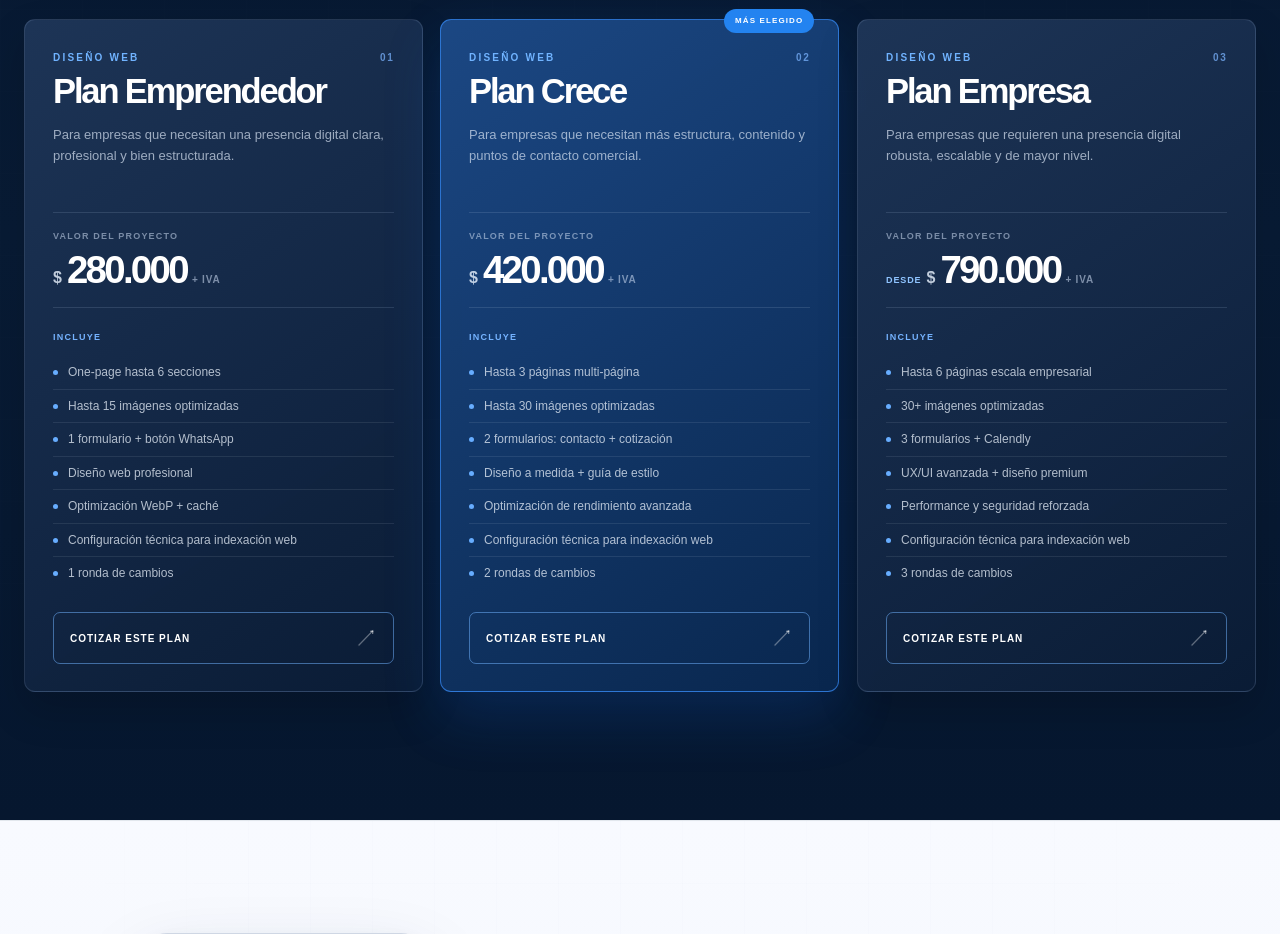
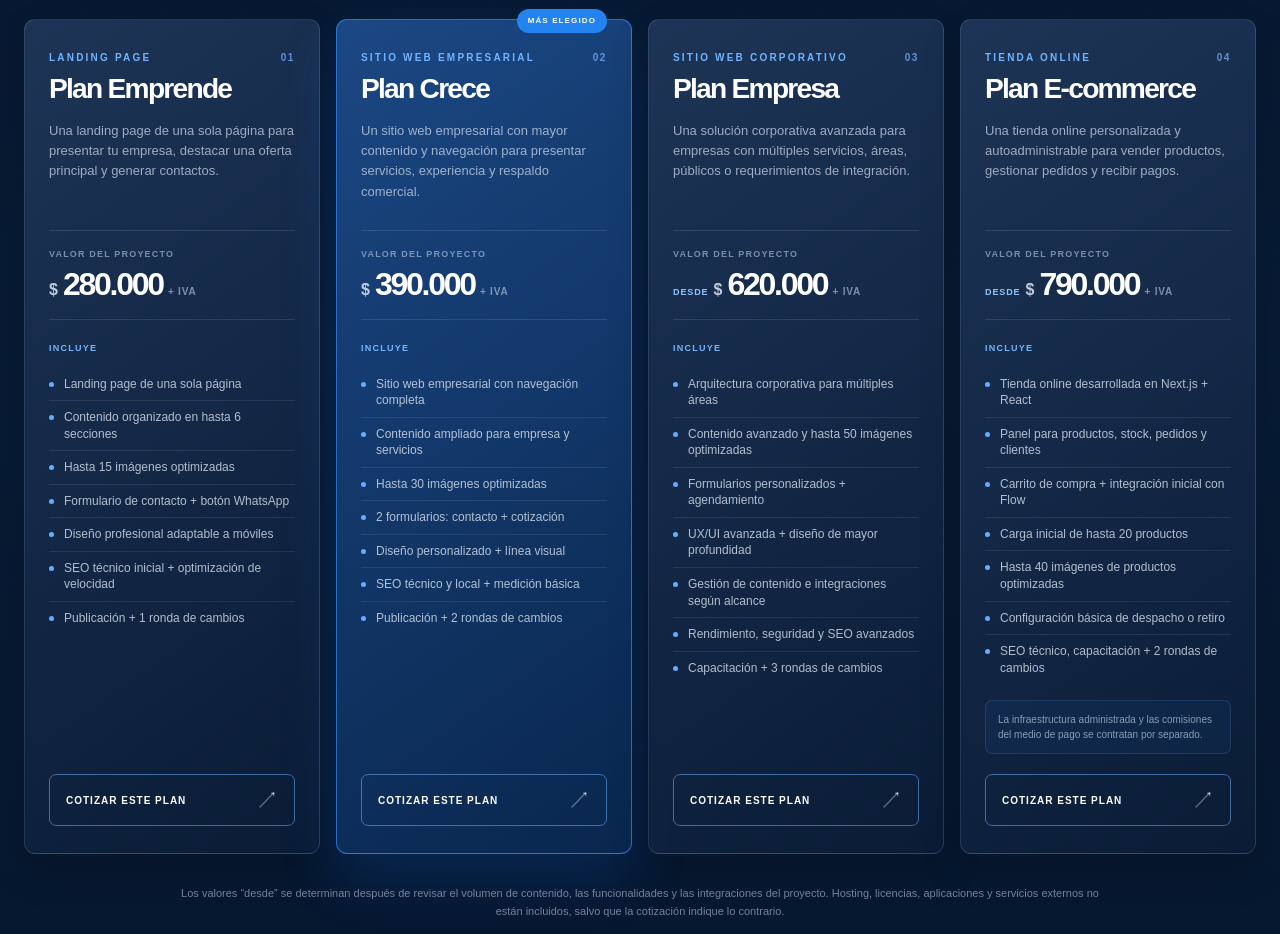
Before and after one commit to robertomanzomorales-beep/vialoop-next-app, a Next.js app: page / in a window 1280 px wide. Shown: the part 3000-3934 px from the top of the page. Built offline with nearby package versions, Linux system fonts and the light colour scheme; grey boxes are pictures that could not be loaded.

Commit message:
Actualiza planes web e incorpora plan ecommerce

```diff
--- a/components/Pricing.module.css
+++ b/components/Pricing.module.css
@@ -4,7 +4,12 @@
   overflow: hidden;
   padding: 128px 24px;
   color: #f7faff;
-  background: linear-gradient(180deg, #06172f 0%, #081b35 52%, #06172f 100%);
+  background: linear-gradient(
+    180deg,
+    #06172f 0%,
+    #081b35 52%,
+    #06172f 100%
+  );
 }
 
 .gridTexture {
@@ -16,17 +21,23 @@
     linear-gradient(rgba(255, 255, 255, 0.12) 1px, transparent 1px),
     linear-gradient(90deg, rgba(255, 255, 255, 0.12) 1px, transparent 1px);
   background-size: 82px 82px;
-  mask-image: linear-gradient(180deg, transparent, #000000 18%, #000000 82%, transparent);
+  mask-image: linear-gradient(
+    180deg,
+    transparent,
+    #000000 18%,
+    #000000 82%,
+    transparent
+  );
 }
 
 .container {
   position: relative;
-  width: min(100%, 1240px);
+  width: min(100%, 1500px);
   margin: 0 auto;
 }
 
 .heading {
-  max-width: 770px;
+  max-width: 820px;
   margin: 0 auto 64px;
   text-align: center;
 }
@@ -41,7 +52,7 @@
 }
 
 .heading h2 {
-  max-width: 760px;
+  max-width: 800px;
   margin: 18px auto 20px;
   color: #ffffff;
   font-size: clamp(39px, 5.1vw, 63px);
@@ -55,7 +66,7 @@
 }
 
 .headingText {
-  max-width: 610px;
+  max-width: 680px;
   margin: 0 auto;
   color: rgba(224, 234, 249, 0.68);
   font-size: 15px;
@@ -64,20 +75,25 @@
 
 .cards {
   display: grid;
-  grid-template-columns: repeat(3, minmax(0, 1fr));
+  grid-template-columns: repeat(4, minmax(0, 1fr));
   align-items: stretch;
-  gap: 17px;
+  gap: 16px;
 }
 
 .card {
   position: relative;
   display: flex;
-  min-height: 615px;
+  min-width: 0;
+  min-height: 680px;
   flex-direction: column;
-  padding: 30px 28px 27px;
+  padding: 30px 24px 27px;
   border: 1px solid rgba(188, 210, 243, 0.14);
   border-radius: 11px;
-  background: linear-gradient(145deg, rgba(30, 54, 88, 0.97), rgba(10, 28, 54, 0.99));
+  background: linear-gradient(
+    145deg,
+    rgba(30, 54, 88, 0.97),
+    rgba(10, 28, 54, 0.99)
+  );
   box-shadow: 0 18px 42px rgba(0, 0, 0, 0.16);
   transform-origin: center center;
   transition:
@@ -93,7 +109,12 @@
   right: 19%;
   left: 19%;
   height: 1px;
-  background: linear-gradient(90deg, transparent, rgba(112, 177, 255, 0.78), transparent);
+  background: linear-gradient(
+    90deg,
+    transparent,
+    rgba(112, 177, 255, 0.78),
+    transparent
+  );
   content: "";
   opacity: 0;
   transition: opacity 420ms ease;
@@ -102,7 +123,11 @@
 .card:hover {
   z-index: 2;
   border-color: rgba(112, 177, 255, 0.56);
-  background: linear-gradient(145deg, rgba(39, 75, 122, 0.99), rgba(10, 38, 76, 0.99));
+  background: linear-gradient(
+    145deg,
+    rgba(39, 75, 122, 0.99),
+    rgba(10, 38, 76, 0.99)
+  );
   box-shadow:
     0 30px 68px rgba(0, 0, 0, 0.27),
     0 12px 30px rgba(26, 124, 237, 0.16);
@@ -113,18 +138,26 @@
 }
 
 .pricingSection .card[data-pricing-reveal].visible:hover {
-  transform: translate3d(0, -5px, 0) scale(1.018);
+  transform: translate3d(0, -5px, 0) scale(1.012);
 }
 
 .featuredCard {
   border-color: rgba(57, 144, 255, 0.68);
-  background: linear-gradient(145deg, rgba(28, 73, 133, 0.98), rgba(9, 39, 79, 0.99));
+  background: linear-gradient(
+    145deg,
+    rgba(28, 73, 133, 0.98),
+    rgba(9, 39, 79, 0.99)
+  );
   box-shadow: 0 24px 58px rgba(15, 105, 235, 0.18);
 }
 
 .featuredCard:hover {
   border-color: rgba(100, 183, 255, 0.88);
-  background: linear-gradient(145deg, rgba(38, 91, 157, 0.99), rgba(8, 48, 98, 1));
+  background: linear-gradient(
+    145deg,
+    rgba(38, 91, 157, 0.99),
+    rgba(8, 48, 98, 1)
+  );
   box-shadow:
     0 32px 74px rgba(0, 0, 0, 0.3),
     0 15px 38px rgba(16, 126, 246, 0.27);
@@ -150,16 +183,21 @@
   gap: 18px;
 }
 
+.cardHeader > div {
+  min-width: 0;
+}
+
 .card h3 {
   margin: 10px 0 0;
   color: #ffffff;
-  font-size: clamp(29px, 2.7vw, 36px);
+  font-size: clamp(26px, 2.2vw, 34px);
   font-weight: 800;
   letter-spacing: -0.062em;
-  line-height: 0.96;
+  line-height: 0.98;
 }
 
 .planNumber {
+  flex: 0 0 auto;
   color: rgba(123, 180, 255, 0.74);
   font-size: 10px;
   font-weight: 800;
@@ -167,15 +205,15 @@
 }
 
 .description {
-  min-height: 61px;
-  margin: 17px 0 0;
+  min-height: 84px;
+  margin: 18px 0 0;
   color: rgba(224, 234, 249, 0.67);
   font-size: 13px;
   line-height: 1.57;
 }
 
 .priceArea {
-  margin: 26px 0 23px;
+  margin: 25px 0 22px;
   padding: 17px 0;
   border-top: 1px solid rgba(190, 209, 238, 0.14);
   border-bottom: 1px solid rgba(190, 209, 238, 0.14);
@@ -191,6 +229,7 @@
 
 .price {
   display: flex;
+  flex-wrap: wrap;
   align-items: baseline;
   gap: 5px;
   margin-top: 8px;
@@ -212,7 +251,7 @@
 
 .price strong {
   color: #ffffff;
-  font-size: clamp(34px, 3vw, 42px);
+  font-size: clamp(32px, 2.5vw, 42px);
   font-weight: 800;
   letter-spacing: -0.07em;
   line-height: 0.95;
@@ -225,7 +264,7 @@
 }
 
 .features {
-  margin-bottom: 22px;
+  margin-bottom: 18px;
 }
 
 .features > p {
@@ -267,8 +306,20 @@
   border-bottom: 0;
 }
 
+.planNote {
+  margin: -2px 0 20px;
+  padding: 11px 12px;
+  border: 1px solid rgba(114, 178, 255, 0.15);
+  border-radius: 7px;
+  background: rgba(40, 119, 215, 0.08);
+  color: rgba(211, 227, 249, 0.62);
+  font-size: 10px;
+  line-height: 1.5;
+}
+
 .quoteButton {
   display: flex;
+  min-height: 51px;
   align-items: center;
   justify-content: space-between;
   gap: 14px;
@@ -307,10 +358,19 @@
   transform: rotate(-45deg) translateX(2px);
 }
 
+.pricingNote {
+  max-width: 940px;
+  margin: 30px auto 0;
+  color: rgba(211, 225, 246, 0.53);
+  font-size: 11px;
+  line-height: 1.65;
+  text-align: center;
+}
+
 .pricingSection [data-pricing-reveal] {
   opacity: 0;
+  filter: blur(9px);
   transform: translate3d(0, 145px, 0) scale(0.96);
-  filter: blur(9px);
   will-change: transform, opacity, filter;
   transition:
     opacity 900ms cubic-bezier(0.16, 1, 0.3, 1),
@@ -320,8 +380,8 @@
 
 .pricingSection [data-pricing-reveal].visible {
   opacity: 1;
+  filter: blur(0);
   transform: translate3d(0, 0, 0) scale(1);
-  filter: blur(0);
 }
 
 .modalBackdrop {
@@ -403,13 +463,17 @@
 .form input,
 .form textarea {
   width: 100%;
+  padding: 13px 14px;
   border: 1px solid #d8e1ec;
   border-radius: 10px;
-  padding: 13px 14px;
+  outline: none;
   color: #081831;
   font: inherit;
   font-size: 14px;
-  outline: none;
+}
+
+.form textarea {
+  resize: vertical;
 }
 
 .form input:focus,
@@ -449,19 +513,25 @@
   transform: rotate(-45deg);
 }
 
-@media (max-width: 980px) {
+@media (max-width: 1220px) {
+  .container {
+    width: min(100%, 920px);
+  }
+
   .cards {
     grid-template-columns: repeat(2, minmax(0, 1fr));
   }
 
-  .cards .card:last-child {
-    grid-column: 1 / -1;
-    max-width: calc(50% - 9px);
-    margin: 0 auto;
+  .card {
+    min-height: 650px;
+  }
+
+  .description {
+    min-height: 64px;
   }
 }
 
-@media (max-width: 620px) {
+@media (max-width: 680px) {
   .pricingSection {
     padding: 96px 16px;
   }
@@ -481,11 +551,6 @@
     gap: 15px;
   }
 
-  .cards .card:last-child {
-    grid-column: auto;
-    max-width: none;
-  }
-
   .card {
     min-height: auto;
     padding: 26px 20px 21px;
@@ -495,8 +560,21 @@
     min-height: 0;
   }
 
+  .price strong {
+    font-size: 39px;
+  }
+
+  .pricingNote {
+    margin-top: 24px;
+    text-align: left;
+  }
+
   .pricingSection [data-pricing-reveal] {
     transform: translate3d(0, 106px, 0) scale(0.97);
+  }
+
+  .modalBackdrop {
+    padding: 14px;
   }
 
   .modal {
@@ -508,8 +586,8 @@
   .pricingSection [data-pricing-reveal],
   .pricingSection [data-pricing-reveal].visible {
     opacity: 1;
+    filter: none;
     transform: none;
-    filter: none;
     transition: none;
   }
 }
--- a/components/Pricing.tsx
+++ b/components/Pricing.tsx
@@ -7,9 +7,11 @@ import styles from "./Pricing.module.css";
 
 type Plan = {
   name: string;
+  category: string;
   price: string;
   description: string;
   features: string[];
+  note?: string;
   featured?: boolean;
   from?: boolean;
 };
@@ -18,51 +20,73 @@ const WHATSAPP_NUMBER = "56974330586";
 
 const plans: Plan[] = [
   {
-    name: "Plan Emprendedor",
+    name: "Plan Emprende",
+    category: "LANDING PAGE",
     price: "280.000",
     description:
-      "Para empresas que necesitan una presencia digital clara, profesional y bien estructurada.",
+      "Una landing page de una sola página para presentar tu empresa, destacar una oferta principal y generar contactos.",
     features: [
-      "One-page hasta 6 secciones",
+      "Landing page de una sola página",
+      "Contenido organizado en hasta 6 secciones",
       "Hasta 15 imágenes optimizadas",
-      "1 formulario + botón WhatsApp",
-      "Diseño web profesional",
-      "Optimización WebP + caché",
-      "Configuración técnica para indexación web",
-      "1 ronda de cambios",
+      "Formulario de contacto + botón WhatsApp",
+      "Diseño profesional adaptable a móviles",
+      "SEO técnico inicial + optimización de velocidad",
+      "Publicación + 1 ronda de cambios",
     ],
   },
   {
     name: "Plan Crece",
-    price: "420.000",
+    category: "SITIO WEB EMPRESARIAL",
+    price: "390.000",
     description:
-      "Para empresas que necesitan más estructura, contenido y puntos de contacto comercial.",
+      "Un sitio web empresarial con mayor contenido y navegación para presentar servicios, experiencia y respaldo comercial.",
     features: [
-      "Hasta 3 páginas multi-página",
+      "Sitio web empresarial con navegación completa",
+      "Contenido ampliado para empresa y servicios",
       "Hasta 30 imágenes optimizadas",
       "2 formularios: contacto + cotización",
-      "Diseño a medida + guía de estilo",
-      "Optimización de rendimiento avanzada",
-      "Configuración técnica para indexación web",
-      "2 rondas de cambios",
+      "Diseño personalizado + línea visual",
+      "SEO técnico y local + medición básica",
+      "Publicación + 2 rondas de cambios",
     ],
     featured: true,
   },
   {
     name: "Plan Empresa",
+    category: "SITIO WEB CORPORATIVO",
+    price: "620.000",
+    from: true,
+    description:
+      "Una solución corporativa avanzada para empresas con múltiples servicios, áreas, públicos o requerimientos de integración.",
+    features: [
+      "Arquitectura corporativa para múltiples áreas",
+      "Contenido avanzado y hasta 50 imágenes optimizadas",
+      "Formularios personalizados + agendamiento",
+      "UX/UI avanzada + diseño de mayor profundidad",
+      "Gestión de contenido e integraciones según alcance",
+      "Rendimiento, seguridad y SEO avanzados",
+      "Capacitación + 3 rondas de cambios",
+    ],
+  },
+  {
+    name: "Plan E-commerce",
+    category: "TIENDA ONLINE",
     price: "790.000",
     from: true,
     description:
-      "Para empresas que requieren una presencia digital robusta, escalable y de mayor nivel.",
+      "Una tienda online personalizada y autoadministrable para vender productos, gestionar pedidos y recibir pagos.",
     features: [
-      "Hasta 6 páginas escala empresarial",
-      "30+ imágenes optimizadas",
-      "3 formularios + Calendly",
-      "UX/UI avanzada + diseño premium",
-      "Performance y seguridad reforzada",
-      "Configuración técnica para indexación web",
-      "3 rondas de cambios",
+      "Tienda online desarrollada en Next.js + React",
+      "Panel para productos, stock, pedidos y clientes",
+      "Carrito de compra + integración inicial con Flow",
+      "Carga inicial de hasta 20 productos",
+      "Hasta 40 imágenes de productos optimizadas",
+      "Configuración básica de despacho o retiro",
+      "SEO técnico, capacitación + 2 rondas de cambios",
     ],
+    note:
+      "La infraestructura administrada y las comisiones del medio de pago se contratan por separado.",
   },
 ];
 
@@ -90,7 +114,10 @@ export default function Pricing() {
     ).matches;
 
     if (reducedMotion) {
-      elements.forEach((element) => element.classList.add(styles.visible));
+      elements.forEach((element) => {
+        element.classList.add(styles.visible);
+      });
+
       return;
     }
 
@@ -98,14 +125,20 @@ export default function Pricing() {
       (entries) => {
         entries.forEach((entry) => {
           if (!entry.isIntersecting) return;
+
           entry.target.classList.add(styles.visible);
           observer.unobserve(entry.target);
         });
       },
-      { threshold: 0.2, rootMargin: "0px 0px -7% 0px" },
+      {
+        threshold: 0.2,
+        rootMargin: "0px 0px -7% 0px",
+      },
     );
 
-    elements.forEach((element) => observer.observe(element));
+    elements.forEach((element) => {
+      observer.observe(element);
+    });
 
     return () => observer.disconnect();
   }, []);
@@ -113,10 +146,20 @@ export default function Pricing() {
   useEffect(() => {
     if (!modalOpen) return;
 
+    const previousOverflow = document.body.style.overflow;
+
+    function handleKeyDown(event: KeyboardEvent) {
+      if (event.key === "Escape") {
+        closeModal();
+      }
+    }
+
     document.body.style.overflow = "hidden";
+    window.addEventListener("keydown", handleKeyDown);
 
     return () => {
-      document.body.style.overflow = "";
+      document.body.style.overflow = previousOverflow;
+      window.removeEventListener("keydown", handleKeyDown);
     };
   }, [modalOpen]);
 
@@ -141,29 +184,32 @@ export default function Pricing() {
     }));
   }
 
-  const canSend =
+  const canSend = Boolean(
     selectedPlan &&
-    formData.company.trim() &&
-    formData.name.trim() &&
-    formData.phone.trim() &&
-    formData.objective.trim();
+      formData.company.trim() &&
+      formData.name.trim() &&
+      formData.phone.trim() &&
+      formData.objective.trim(),
+  );
 
   function sendToWhatsApp() {
     if (!canSend || !selectedPlan) return;
 
-    const priceText = `${selectedPlan.from ? "Desde " : ""}$${selectedPlan.price} + IVA`;
+    const priceText = `${selectedPlan.from ? "Desde " : ""}$${
+      selectedPlan.price
+    } + IVA`;
 
     const message = [
-      "Hola Vialoop, quiero cotizar un proyecto web.",
+      "Hola Vialoop, quiero cotizar una solución digital.",
       "",
       `Plan de interés: ${selectedPlan.name}`,
-      `Valor: ${priceText}`,
+      `Valor publicado: ${priceText}`,
       "",
-      `Empresa: ${formData.company}`,
-      `Nombre: ${formData.name}`,
-      `WhatsApp: ${formData.phone}`,
+      `Empresa: ${formData.company.trim()}`,
+      `Nombre: ${formData.name.trim()}`,
+      `WhatsApp: ${formData.phone.trim()}`,
       "",
-      `Objetivo del proyecto: ${formData.objective}`,
+      `Objetivo del proyecto: ${formData.objective.trim()}`,
     ].join("\n");
 
     window.open(
@@ -176,7 +222,7 @@ export default function Pricing() {
   return (
     <>
       <section ref={sectionRef} id="planes" className={styles.pricingSection}>
-        <div className={styles.gridTexture} />
+        <div className={styles.gridTexture} aria-hidden="true" />
 
         <div className={styles.container}>
           <header className={styles.heading}>
@@ -189,8 +235,8 @@ export default function Pricing() {
             </p>
 
             <h2 data-pricing-reveal style={{ transitionDelay: "110ms" }}>
-              Una inversión clara para
-              <span> avanzar con tu empresa.</span>
+              Una solución clara para
+              <span> cada etapa de tu empresa.</span>
             </h2>
 
             <p
@@ -198,8 +244,9 @@ export default function Pricing() {
               data-pricing-reveal
               style={{ transitionDelay: "220ms" }}
             >
-              Cada plan está diseñado para ordenar tu presencia digital,
-              presentar mejor tus servicios y facilitar el contacto comercial.
+              Desde una landing page para comenzar hasta un sitio corporativo o
+              una tienda online. Elige la solución que mejor responde a tus
+              objetivos.
             </p>
           </header>
 
@@ -219,11 +266,13 @@ export default function Pricing() {
 
                 <div className={styles.cardHeader}>
                   <div>
-                    <p className={styles.planKicker}>DISEÑO WEB</p>
+                    <p className={styles.planKicker}>{plan.category}</p>
                     <h3>{plan.name}</h3>
                   </div>
 
-                  <span className={styles.planNumber}>0{index + 1}</span>
+                  <span className={styles.planNumber}>
+                    {String(index + 1).padStart(2, "0")}
+                  </span>
                 </div>
 
                 <p className={styles.description}>{plan.description}</p>
@@ -233,8 +282,11 @@ export default function Pricing() {
 
                   <div className={styles.price}>
                     {plan.from && <em>DESDE</em>}
+
                     <small>$</small>
+
                     <strong>{plan.price}</strong>
+
                     <b>+ IVA</b>
                   </div>
                 </div>
@@ -249,12 +301,16 @@ export default function Pricing() {
                   </ul>
                 </div>
 
+                {plan.note && <p className={styles.planNote}>{plan.note}</p>}
+
                 <button
                   type="button"
                   onClick={() => openModal(plan)}
                   className={styles.quoteButton}
+                  aria-label={`Cotizar ${plan.name}`}
                 >
                   COTIZAR ESTE PLAN
+
                   <Image
                     src="/flecha-horizontal.webp"
                     alt=""
@@ -266,12 +322,36 @@ export default function Pricing() {
               </article>
             ))}
           </div>
+
+          <p
+            className={styles.pricingNote}
+            data-pricing-reveal
+            style={{ transitionDelay: "920ms" }}
+          >
+            Los valores “desde” se determinan después de revisar el volumen de
+            contenido, las funcionalidades y las integraciones del proyecto.
+            Hosting, licencias, aplicaciones y servicios externos no están
+            incluidos, salvo que la cotización indique lo contrario.
+          </p>
         </div>
       </section>
 
       {modalOpen && selectedPlan && (
-        <div className={styles.modalBackdrop} role="dialog" aria-modal="true">
-          <div className={styles.modal}>
+        <div
+          className={styles.modalBackdrop}
+          role="presentation"
+          onMouseDown={(event) => {
+            if (event.target === event.currentTarget) {
+              closeModal();
+            }
+          }}
+        >
+          <div
+            className={styles.modal}
+            role="dialog"
+            aria-modal="true"
+            aria-labelledby="pricing-modal-title"
+          >
             <button
               type="button"
               className={styles.closeButton}
@@ -282,38 +362,48 @@ export default function Pricing() {
             </button>
 
             <p className={styles.modalEyebrow}>COTIZACIÓN PERSONALIZADA</p>
-            <h2>{selectedPlan.name}</h2>
+
+            <h2 id="pricing-modal-title">{selectedPlan.name}</h2>
 
             <p className={styles.modalPrice}>
-              {selectedPlan.from && "Desde "} ${selectedPlan.price}{" "}
+              {selectedPlan.from && "Desde "}${selectedPlan.price}{" "}
               <span>+ IVA</span>
             </p>
 
             <p className={styles.modalText}>
-              Completa estos datos y se abrirá WhatsApp con tu solicitud lista
-              para enviar.
+              Completa los siguientes datos y se abrirá WhatsApp con tu
+              solicitud preparada para enviar.
             </p>
 
             <div className={styles.form}>
               <input
+                type="text"
                 name="company"
                 value={formData.company}
                 onChange={updateField}
                 placeholder="Nombre de tu empresa o negocio *"
+                aria-label="Nombre de tu empresa o negocio"
+                autoComplete="organization"
               />
 
               <input
+                type="text"
                 name="name"
                 value={formData.name}
                 onChange={updateField}
                 placeholder="Tu nombre *"
+                aria-label="Tu nombre"
+                autoComplete="name"
               />
 
               <input
+                type="tel"
                 name="phone"
                 value={formData.phone}
                 onChange={updateField}
                 placeholder="WhatsApp *"
+                aria-label="Número de WhatsApp"
+                autoComplete="tel"
               />
 
               <textarea
@@ -321,7 +411,8 @@ export default function Pricing() {
                 value={formData.objective}
                 onChange={updateField}
                 rows={4}
-                placeholder="¿Qué objetivo principal tiene tu proyecto? *"
+                placeholder="Cuéntanos qué necesita tu empresa *"
+                aria-label="Objetivo o necesidad del proyecto"
               />
 
               <button
@@ -330,6 +421,7 @@ export default function Pricing() {
                 disabled={!canSend}
               >
                 ENVIAR POR WHATSAPP
+
                 <Image
                   src="/flecha-horizontal.webp"
                   alt=""
```
